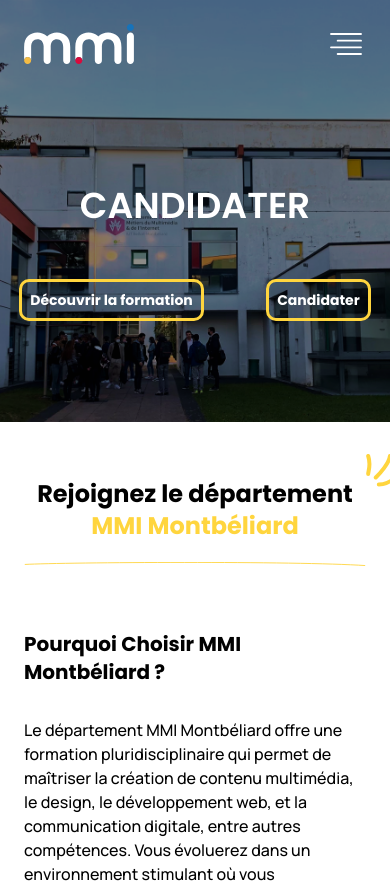
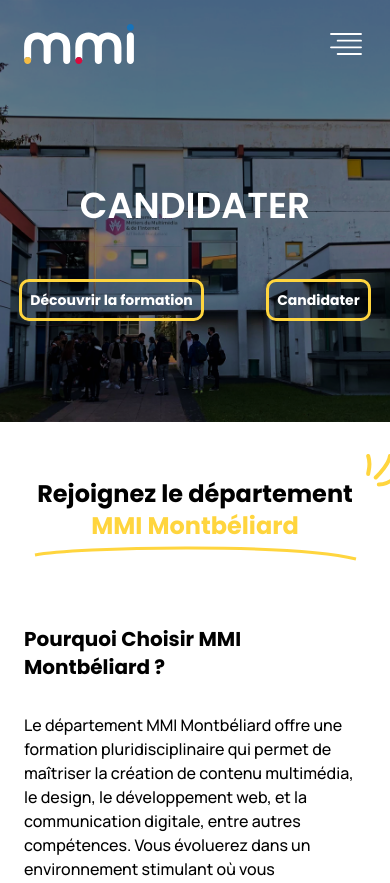
Before and after one commit to OHNIMUS-Leopold/refonte-MMI, a Nuxt app: page /candidater in a window 390 px wide. Shown: the top 883 px of the page. Built offline with nearby package versions, Linux system fonts and the light colour scheme.

Commit message:
underline mini

```diff
--- a/pages/candidater.vue
+++ b/pages/candidater.vue
@@ -8,7 +8,7 @@ import heroImg from '../assets/images/bitmap/home-test.png';
 
         <div class="margin">
             <div class="text-center">
-                <h2 class="mb-5 relative inline-block">
+                <h2 class="mb-1 md:mb-5 relative inline-block">
                     <span class="text-noir">
                         Rejoignez le département
                     </span>
@@ -21,7 +21,8 @@ import heroImg from '../assets/images/bitmap/home-test.png';
                 </h2>
             </div>
 
-            <img class="mx-auto mb-16 md:mb-32" src="@/assets/images/svg/underline-y.svg" alt="">
+            <img class="hidden md:block mx-auto mb-16 md:mb-32" src="@/assets/images/svg/underline-y.svg" alt="">
+            <img class="md:hidden mx-auto mb-16 md:mb-32" src="@/assets/images/svg/underline-y-mini.svg" alt="">
 
 
             <section class="grid grid-cols-1 xl:grid-cols-5 xl:gap-14">
```
